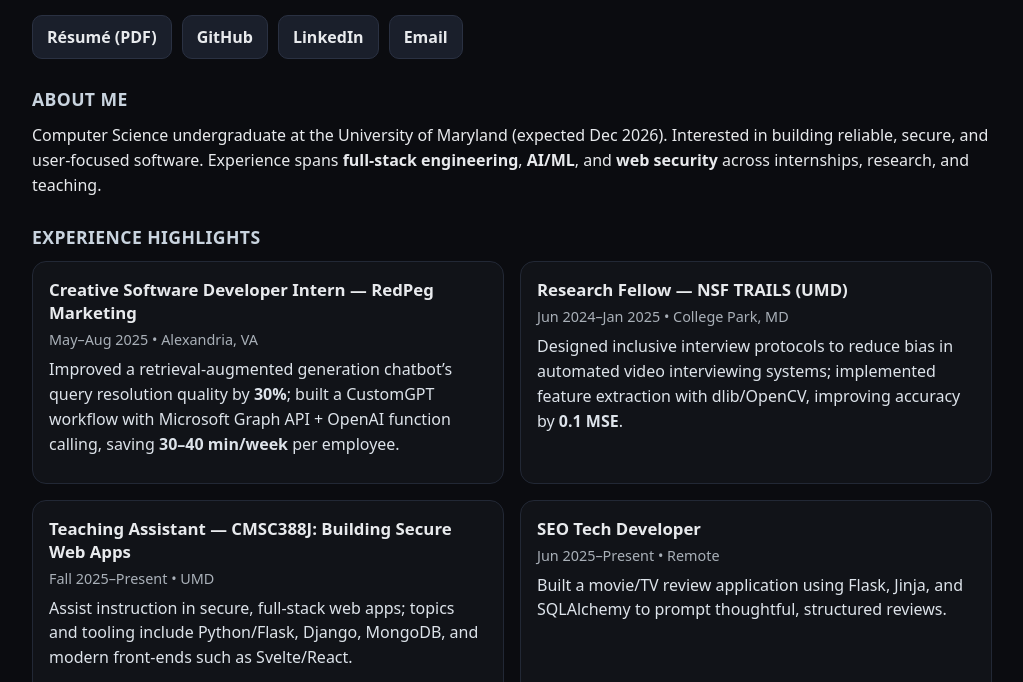
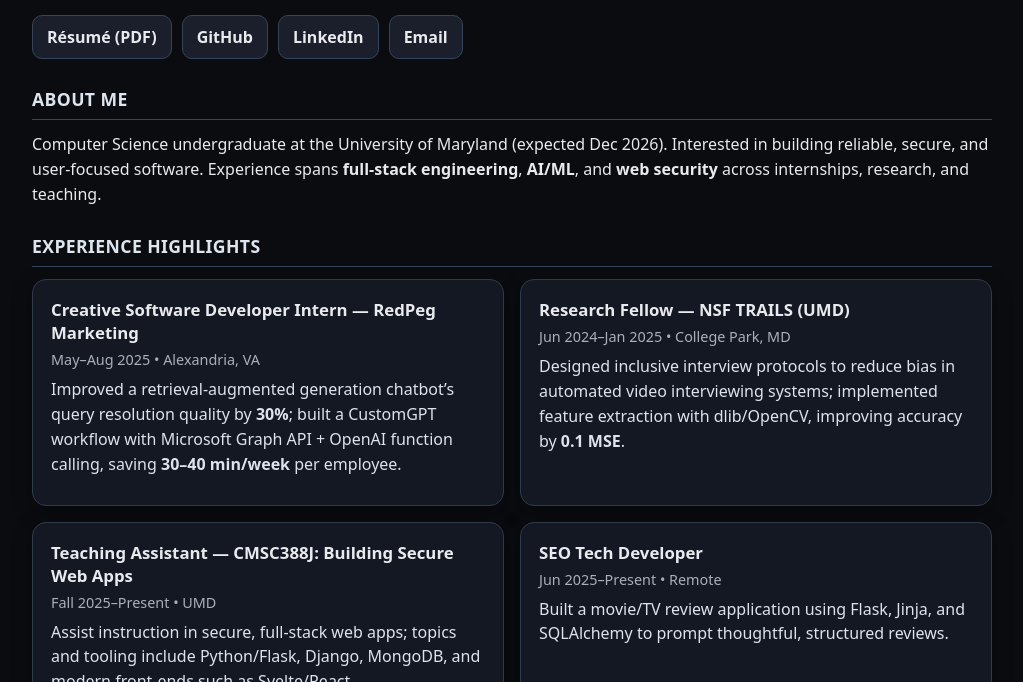
Before and after one commit to arthakar/arthakar.github.io, a plain HTML site: page index.html in a window 1280 px wide. Shown: the part 118-800 px from the top of the page, without its empty margins (128-1151 px from the left). Drawn offline with Linux system fonts and the light colour scheme.

Commit message:
Update index.html

```diff
--- a/index.html
+++ b/index.html
@@ -9,33 +9,102 @@
   <meta property="og:description" content="Full-stack, AI/ML, web security. Résumé, GitHub, LinkedIn, and selected projects." />
   <meta property="og:type" content="website" />
   <style>
-    :root { --bg:#0b0c10; --card:#111318; --text:#e8eaed; --muted:#a9b0b8; --acc:#7dd3fc; --border:#222835; }
+    /* Base colors (mobile-first) */
+    :root {
+      --bg:#0b0c10;
+      --card:#111318;
+      --text:#e8eaed;
+      --muted:#a9b0b8;
+      --acc:#7dd3fc;
+      --border:#222835;
+      --rule:#2a3142;
+      --shadow: none;
+      --h2:#c9d4df;
+    }
+
     * { box-sizing:border-box; }
-    body { margin:0; font-family: ui-sans-serif, system-ui, -apple-system, Segoe UI, Roboto, "Helvetica Neue", Arial, "Noto Sans"; background:var(--bg); color:var(--text); }
+    body {
+      margin:0;
+      font-family: ui-sans-serif, system-ui, -apple-system, Segoe UI, Roboto, "Helvetica Neue", Arial, "Noto Sans";
+      background:var(--bg);
+      color:var(--text);
+    }
     a { color: var(--acc); text-decoration: none; }
+    img { max-width:100%; height:auto; border-radius:10px; display:block; }
+
     .wrap { max-width: 1000px; margin: 48px auto; padding: 0 20px; }
     header { display:flex; flex-wrap:wrap; align-items:center; gap:18px; justify-content: space-between; }
     .name { font-size: 1.9rem; font-weight: 800; letter-spacing:.2px; }
     .sub { color: var(--muted); margin-top:6px; font-size:.95rem; }
     .links { display:flex; flex-wrap:wrap; gap:10px; }
-    .btn { display:inline-block; padding:10px 14px; border-radius:10px; background:#1a1f2b; border:1px solid #2a3142; color:var(--text); font-weight:600; }
+    .btn { display:inline-block; padding:10px 14px; border-radius:10px; background:#1a1f2b; border:1px solid var(--rule); color:var(--text); font-weight:600; }
     .btn:hover { transform: translateY(-1px); }
-    h2 { margin: 28px 0 12px; font-size: 1.1rem; letter-spacing:.4px; color:#c9d4df; font-weight:700; text-transform:uppercase; }
+
+    h2 {
+      margin: 28px 0 12px;
+      font-size: 1.1rem;
+      letter-spacing:.4px;
+      color:var(--h2);
+      font-weight:700;
+      text-transform:uppercase;
+      border-bottom:1px solid var(--rule);
+      padding-bottom:8px;
+    }
     p { line-height:1.55; margin:0 0 10px; }
+
     .grid { display:grid; gap:16px; }
     .grid.cols-3 { grid-template-columns: repeat(3, 1fr); }
     .grid.cols-2 { grid-template-columns: repeat(2, 1fr); }
-    @media (max-width:900px){ .grid.cols-3 { grid-template-columns: repeat(2, 1fr);} }
-    @media (max-width:640px){ .grid.cols-3, .grid.cols-2 { grid-template-columns: 1fr;} header{gap:8px;} .name{font-size:1.6rem;} }
-    .card { background:var(--card); border:1px solid var(--border); padding:16px; border-radius:14px; }
+
+    /* Card */
+    .card {
+      background:var(--card);
+      border:1px solid var(--border);
+      padding:16px;
+      border-radius:14px;
+      box-shadow: var(--shadow);
+    }
     .card h3 { margin:0 0 6px; font-size:1.05rem; }
     .meta { color:var(--muted); font-size:.9rem; margin-bottom:8px; }
     .desc { color:#dde3ea; margin:0 0 10px; }
     .tags { display:flex; flex-wrap:wrap; gap:6px; margin-top:6px; }
     .tag { font-size:.75rem; padding:4px 8px; background:#0f1117; border:1px solid var(--border); border-radius:999px; color:#cde6ff; }
+
     .skills { display:flex; flex-wrap:wrap; gap:8px; }
     .skill { font-size:.8rem; padding:6px 10px; border:1px solid var(--border); background:#0f1117; border-radius:999px; }
-    footer { margin:32px 0 8px; color:var(--muted); font-size:.95rem; display:flex; align-items:center; gap:12px; justify-content:space-between; flex-wrap:wrap; }
+
+    footer {
+      margin:32px 0 8px;
+      color:var(--muted);
+      font-size:.95rem;
+      display:flex;
+      align-items:center;
+      gap:12px;
+      justify-content:space-between;
+      flex-wrap:wrap;
+    }
+
+    /* ---------- Desktop-only contrast / spacing tweaks ---------- */
+    @media (min-width: 901px) {
+      :root {
+        /* slightly lighter card + stronger border on desktop, plus a soft shadow */
+        --card:#141823;
+        --border:#2f3a4d;
+        --rule:#36445b;
+        --shadow: 0 6px 20px rgba(0,0,0,0.35);
+        --h2:#dde6ef;
+      }
+      .grid.cols-3 { gap:20px; }
+      .card { padding:18px; }
+      /* Slightly increase spacing between cards in Experience/Projects visually */
+      section + section { margin-top: 10px; }
+    }
+
+    /* Accessible focus style */
+    a:focus-visible, .btn:focus-visible {
+      outline: 2px dashed var(--acc);
+      outline-offset: 2px;
+    }
   </style>
 </head>
 <body>
@@ -69,24 +138,29 @@
       <h2>Experience Highlights</h2>
       <div class="grid cols-2">
         <article class="card">
+          <!-- Optional image -->
+          <!-- <img src="/assets/redpeg.png" alt="RedPeg Marketing project screenshot" loading="lazy" /> -->
           <h3>Creative Software Developer Intern — RedPeg Marketing</h3>
           <div class="meta">May–Aug 2025 • Alexandria, VA</div>
           <p class="desc">Improved a retrieval-augmented generation chatbot’s query resolution quality by <strong>30%</strong>; built a CustomGPT workflow with Microsoft Graph API + OpenAI function calling, saving <strong>30–40 min/week</strong> per employee.</p>
         </article>
 
         <article class="card">
+          <!-- <img src="/assets/trails.png" alt="NSF TRAILS research visualization" loading="lazy" /> -->
           <h3>Research Fellow — NSF TRAILS (UMD)</h3>
           <div class="meta">Jun 2024–Jan 2025 • College Park, MD</div>
           <p class="desc">Designed inclusive interview protocols to reduce bias in automated video interviewing systems; implemented feature extraction with dlib/OpenCV, improving accuracy by <strong>0.1 MSE</strong>.</p>
         </article>
 
         <article class="card">
+          <!-- <img src="/assets/cmsc388j.png" alt="CMSC388J course assets" loading="lazy" /> -->
           <h3>Teaching Assistant — CMSC388J: Building Secure Web Apps</h3>
           <div class="meta">Fall 2025–Present • UMD</div>
           <p class="desc">Assist instruction in secure, full-stack web apps; topics and tooling include Python/Flask, Django, MongoDB, and modern front-ends such as Svelte/React.</p>
         </article>
 
         <article class="card">
+          <!-- <img src="/assets/seo-dev.png" alt="SEO Dev app UI" loading="lazy" /> -->
           <h3>SEO Tech Developer</h3>
           <div class="meta">Jun 2025–Present • Remote</div>
           <p class="desc">Built a movie/TV review application using Flask, Jinja, and SQLAlchemy to prompt thoughtful, structured reviews.</p>
@@ -99,6 +173,7 @@
       <h2>Projects</h2>
       <div class="grid cols-3">
         <article class="card">
+          <!-- <img src="/assets/docuwell.png" alt="DocuWell screenshot" loading="lazy" /> -->
           <h3>DocuWell</h3>
           <div class="meta">OpenAI • React • MongoDB • Auth0</div>
           <p class="desc">Patient–doctor chatbot prototype; improved interaction quality by <strong>20%</strong> with structured follow-ups.</p>
@@ -107,6 +182,7 @@
         </article>
 
         <article class="card">
+          <!-- <img src="/assets/bias.png" alt="Bias analysis charts" loading="lazy" /> -->
           <h3>Bias in Public Datasets</h3>
           <div class="meta">Python • Fairlearn • LIME</div>
           <p class="desc">Fairness analysis on U.S. Census &amp; UCI Heart Disease models; surfaced parity/accuracy trade-offs and gender feature over-weighting.</p>
@@ -115,6 +191,7 @@
         </article>
 
         <article class="card">
+          <!-- <img src="/assets/screentalk.png" alt="Authentic Screen Talk UI" loading="lazy" /> -->
           <h3>Authentic Screen Talk</h3>
           <div class="meta">Flask • Jinja • SQLAlchemy</div>
           <p class="desc">Movie/TV review site that prompts thoughtful reviews beyond star ratings.</p>
@@ -123,6 +200,7 @@
         </article>
 
         <article class="card">
+          <!-- <img src="/assets/cons.png" alt="Cons App mobile screens" loading="lazy" /> -->
           <h3>Cons App — Ethical Consumption</h3>
           <div class="meta">React Native • Android Studio</div>
           <p class="desc">Prototype that helps users find ethical product alternatives, reducing search time by ~<strong>50%</strong>.</p>
@@ -131,11 +209,11 @@
         </article>
 
         <article class="card">
+          <!-- <img src="/assets/seoapp.png" alt="SEO Dev app screens" loading="lazy" /> -->
           <h3>SEO Dev — Review App</h3>
           <div class="meta">Flask • Jinja • SQLAlchemy</div>
           <p class="desc">App used in SEO Tech Developer program to elicit higher-quality opinions with prompt-guided form flows.</p>
           <div class="tags"><span class="tag">Flask</span><span class="tag">SQLAlchemy</span></div>
-          <!-- If you later open-source this, add the repo link here -->
         </article>
       </div>
     </section>
```
